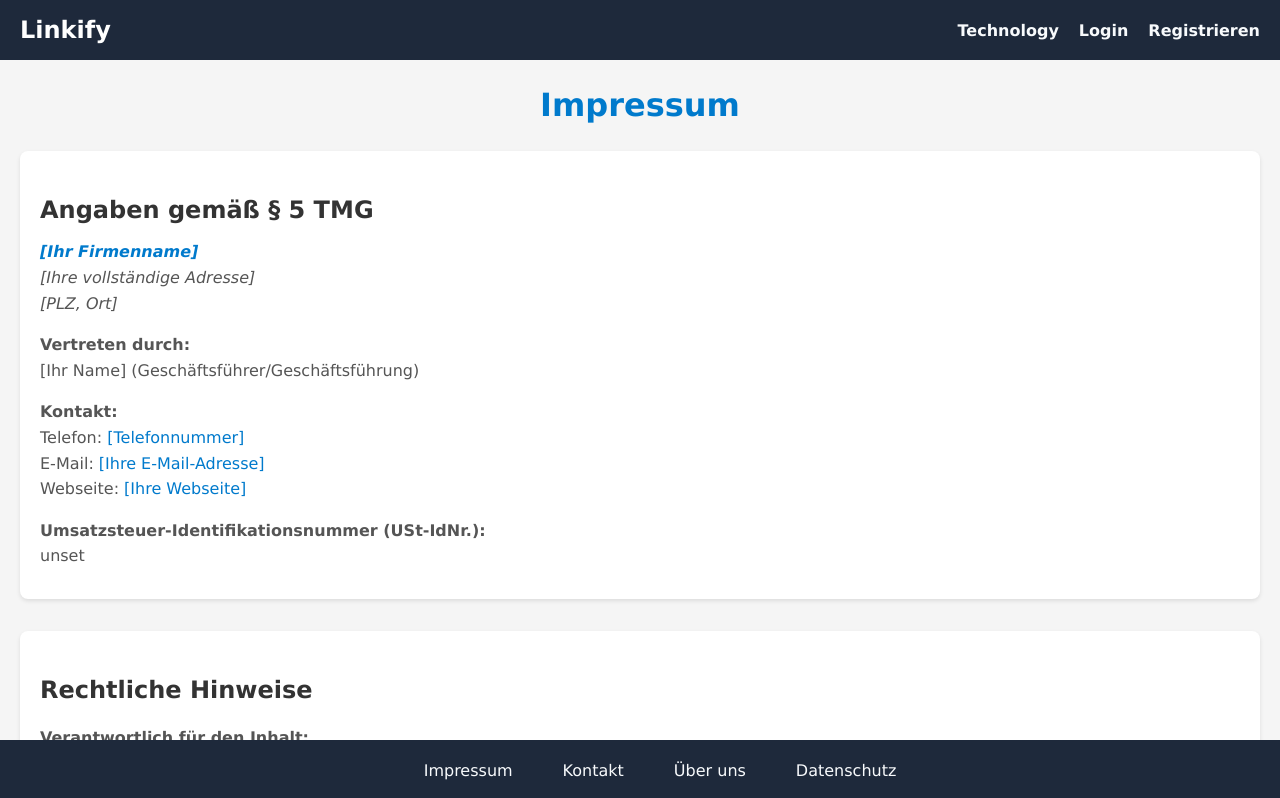
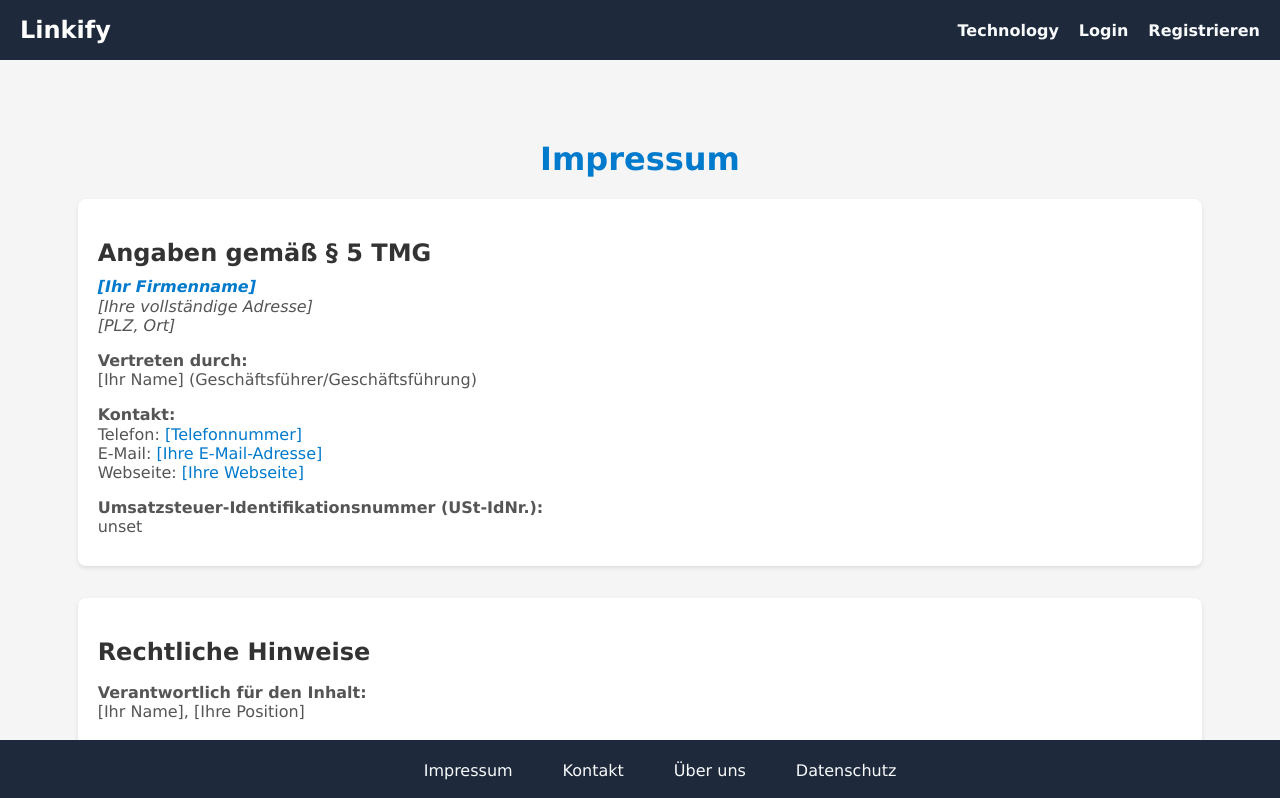
Before and after one commit to RalfHof/nextjs-boilerplate, a Next.js app: page /impressum in a window 1280 px wide. Shown: the top 798 px of the page. Built offline with nearby package versions, Linux system fonts and the light colour scheme; no server answers.

Commit message:
New Feautes Akin

```diff
--- a/src/app/kontakt/page.tsx
+++ b/src/app/kontakt/page.tsx
@@ -2,7 +2,7 @@
 export default function KontaktPage() {
   return (
     <>
-      <div style={{ backgroundColor: "#f9f9f9", height: "93vmax" }}>
+      <div style={{ backgroundColor: "#f9f9f9", height: "93%", overflow:"hidden" }}>
         <section className="contact">
           <h2>Kontakt</h2>
           <p>
--- a/src/globals.css
+++ b/src/globals.css
@@ -109,23 +109,26 @@ html,
 
 /* Grundlegende Seiteinstellungen */
 .impressum-page {
-  line-height: 1.6;
+  line-height: 1.2;
   background: #f5f5f5;
   padding: 20px;
+  margin: 0;
   color: #333;
-  height: 1300px;
+  height: 1150px;
+  display: flex;
+  align-items: center;
+  justify-content: center;
+  flex-direction: column;
 }
 
 /* Titel der Seite */
 .page-title {
-  font-size: 2em;
+  font-size: 2rem;
   color: #007acc;
   margin: 0;
   text-align: center;
   margin-bottom: 20px;
 }
-
-
 
 /* Kontaktdaten und Abschnitte */
 .section {
@@ -186,7 +189,6 @@ a:hover {
 
 /* ----------------------------------------------------- */
 
-
 .datenschutz-page {
   background-color: #f9f9f9;
   display: flex;
@@ -206,7 +208,7 @@ a:hover {
 }
 
 .page-title-DataProtection {
-  font-size: 2em;
+  font-size: 2rem;
   color: #007acc;
   margin: 0;
   text-align: center;
@@ -422,8 +424,8 @@ a:hover {
   justify-content: center;
   flex-direction: column;
   background-color: #f9f9f9;
+  height: 100%;
   width: 100%;
-  height: 813px;
   margin: 0;
   padding: 0;
   gap: 10px;
@@ -451,6 +453,7 @@ a:hover {
   text-decoration: none;
   border-radius: 5px;
   margin-top: 10px;
+  margin-bottom: 50px;
 
 }
 
```
Also changed, not shown: src/app/uber-uns/page.tsx (+5 -4 lines).
